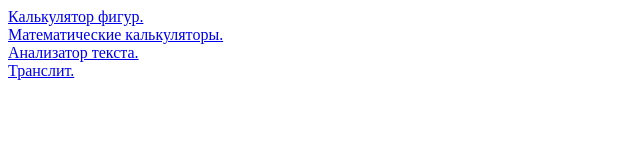
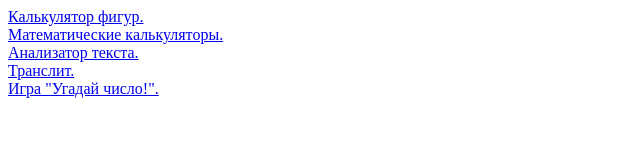
Before and after one commit to zalnikov/hello-world, a plain HTML site: page practice/index.html in a window 1280 px wide. Shown: the whole page, without its empty margins (0-640 px from the left). Drawn offline with Linux system fonts and the light colour scheme.

Commit message:
html file dix

```diff
--- a/practice/index.html
+++ b/practice/index.html
@@ -12,5 +12,6 @@
     <a href="mathcalc/index.html">Математические калькуляторы.</a>
     <a href="textAnalyzer/index.html">Анализатор текста.</a>
     <a href="translate/index.html">Транслит.</a>
+    <a href="guessthenumber/index.html">Игра "Угадай число!".</a>
 </body>
 </html>
```
